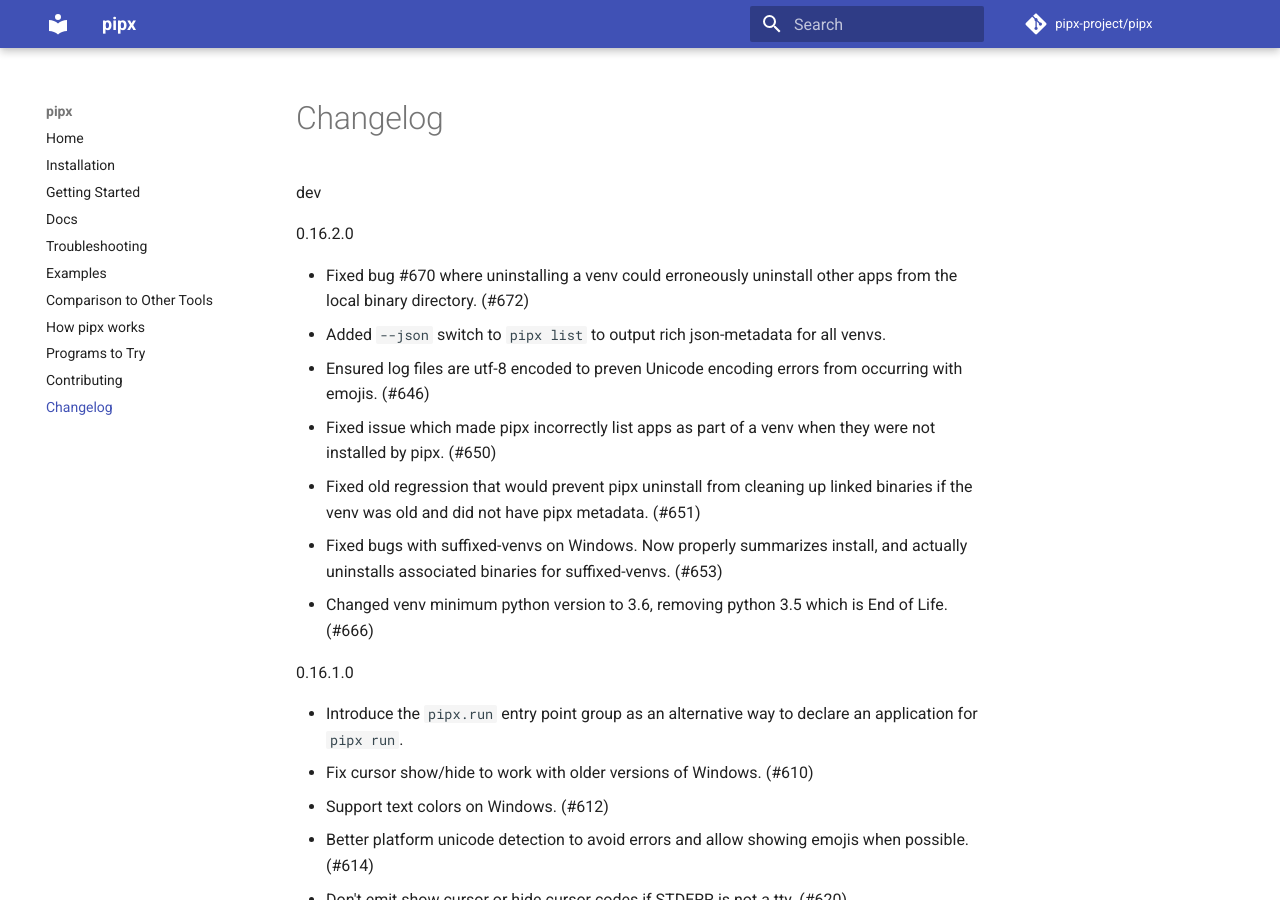
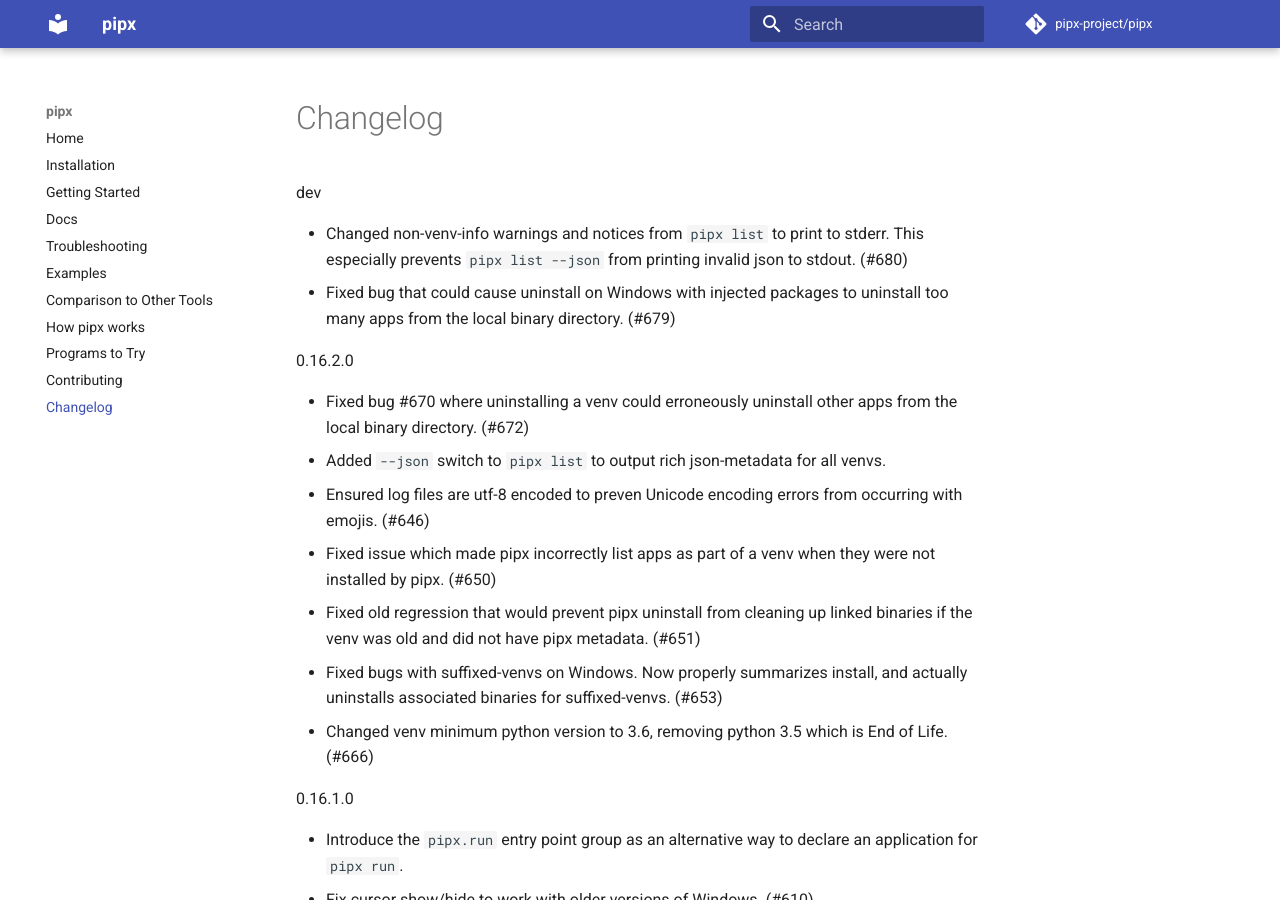
Before and after one commit to pypa/pipx, an MkDocs documentation site: the page built from docs/changelog.md, in a window 1280 px wide and 900 px high. Built offline with MkDocs 1.6.1 and Material for MkDocs 9.7.7, drawn with Linux system fonts in a browser that asks for light colours; comment, search, counter and statistics services are not loaded.

Commit message:
Update changelog for two recent changes.

```diff
--- a/docs/changelog.md
+++ b/docs/changelog.md
@@ -1,5 +1,7 @@
 dev
 
+- Changed non-venv-info warnings and notices from `pipx list` to print to stderr.  This especially prevents `pipx list --json` from printing invalid json to stdout. (#680)
+- Fixed bug that could cause uninstall on Windows with injected packages to uninstall too many apps from the local binary directory. (#679)
 
 0.16.2.0
 
```
